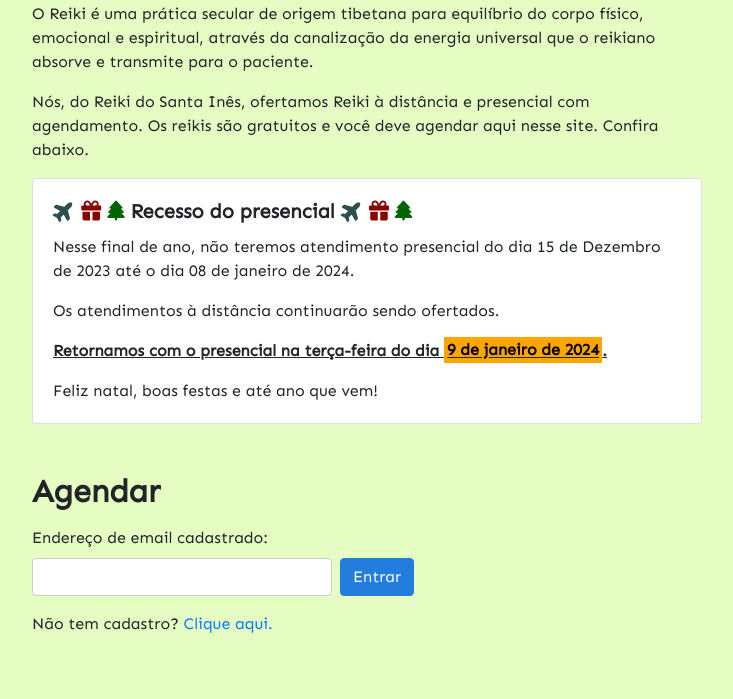
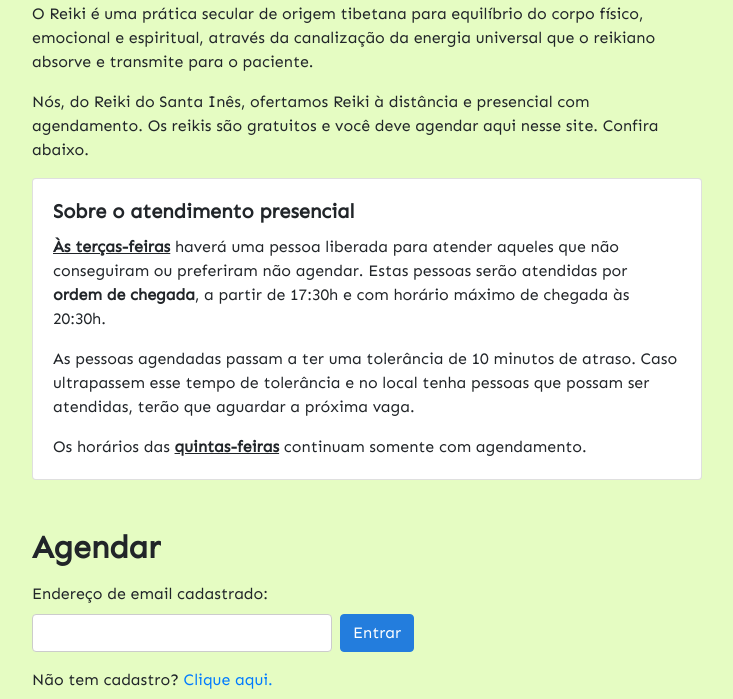
Before and after one commit to gabrielmip/worker-scheduler, a Django app: page / in a window 1280 px wide. Shown: the part 374-1073 px from the top of the page, without its empty margins (273-1006 px from the left). Before the commit the page ends 1007 px from the top, so only its background shows below. Run offline with Django 3.2, Linux system fonts and the light colour scheme; some libraries are stand-ins or nearby versions.

Commit message:
Add current notice to version control

```diff
--- a/src/workforce/templates/welcome.html
+++ b/src/workforce/templates/welcome.html
@@ -28,19 +28,24 @@
     <div class="card" role="alert">
         <div class="card-body">
             <h5 class="card-title">
-                <i class="fa fa-plane" aria-hidden="true" style="color: darkslategrey; rotate: -45deg"></i>
-                <i class="fa fa-gift" aria-hidden="true" style="color: darkred"></i>
-                <i class="fa fa-tree" aria-hidden="true" style="color: darkgreen"></i>
-                Recesso do presencial
-                <i class="fa fa-plane" aria-hidden="true" style="color: darkslategrey; rotate: -45deg"></i>
-                <i class="fa fa-gift" aria-hidden="true" style="color: darkred"></i>
-                <i class="fa fa-tree" aria-hidden="true" style="color: darkgreen"></i>
+                Sobre o atendimento presencial
             </h5>
-            <p>Nesse final de ano, não teremos atendimento presencial do dia
-                15 de Dezembro de 2023 até o dia 08 de janeiro de 2024.</p>
-            <p>Os atendimentos à distância continuarão sendo ofertados.</p>
-            <p><strong><u>Retornamos com o presencial na terça-feira do dia <mark style="background-color: orange">9 de janeiro de 2024</mark>.</u></strong></p>
-            <p class="mb-0">Feliz natal, boas festas e até ano que vem!</p>
+            <p>
+                <strong><u>Às terças-feiras</u></strong> haverá uma pessoa
+                liberada para atender aqueles que não conseguiram ou preferiram
+                não agendar. Estas pessoas serão atendidas por <strong>ordem de
+                chegada</strong>, a partir de 17:30h e com horário máximo de
+                chegada às 20:30h.
+            </p>
+            <p>As pessoas agendadas passam a ter uma tolerância de 10 minutos de
+                atraso. Caso ultrapassem esse tempo de tolerância e no local
+                tenha pessoas que possam ser atendidas, terão que aguardar a
+                próxima vaga.
+            </p>
+            <p style="margin-bottom: 0px">
+                Os horários das <strong><u>quintas-feiras</u></strong>
+                continuam somente com agendamento.
+            </p>
         </div>
     </div>
 
```
